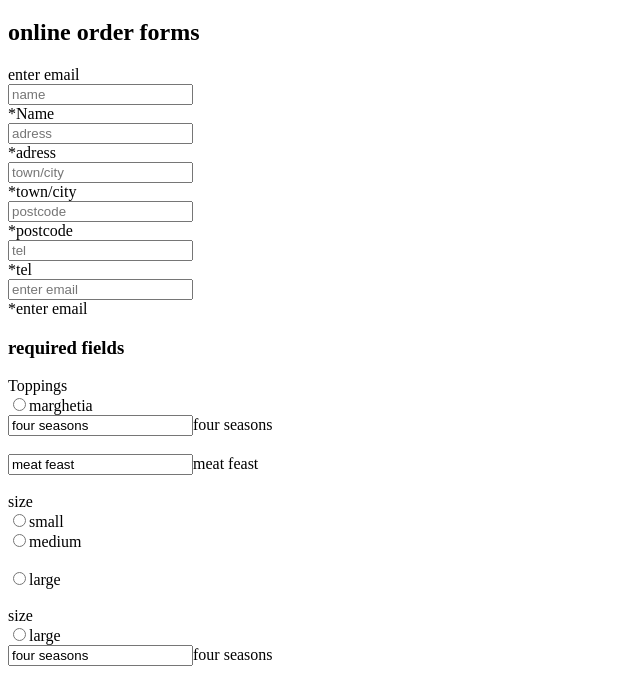
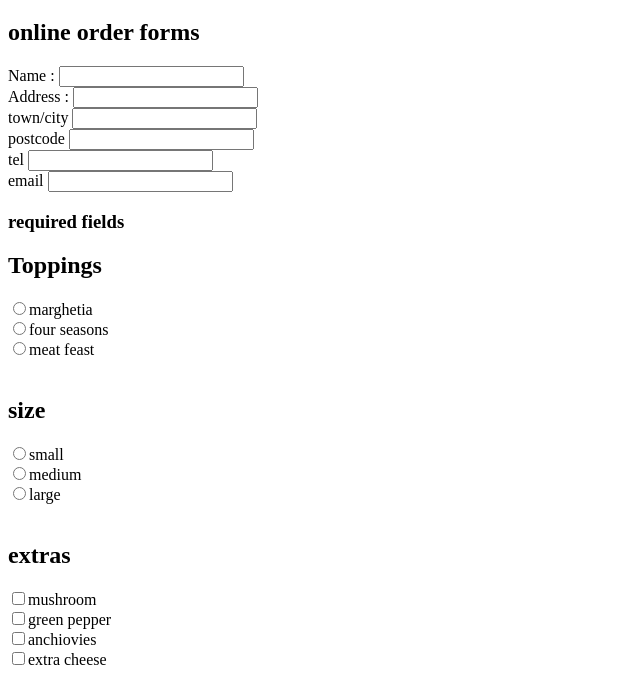
Before and after one commit to P-coder4/web-platform-3cljfr, a plain HTML site: page index.html in a window 1280 px wide. Shown: the part 61-742 px from the top of the page, without its empty margins (0-640 px from the left). Drawn offline with Linux system fonts and the light colour scheme.

Commit message:
1 file modified

```diff
--- a/index.html
+++ b/index.html
@@ -5,48 +5,48 @@
     <body>
       <h1>pete's pizza delivery</h1>
       <h2>online order forms</h2>
-      <label for="email">enter email</label><br>
-<input type="name" id="name" placeholder="name" required><br>
-<label for="name">*Name</label><br>
 
-<input type="adress" id="adress" placeholder="adress" required><br>
-<label for="adress">*adress</label><br>
+      <label for="email">Name : </label>
+<input type="name" id="Name" required><br>
 
-<input type="town/city" id="town/city" placeholder="town/city" required><br>
-<label for="town/city">*town/city</label><br>
+<label for="email">Address :</label>
+<input type="adress" id="adress"  required><br>
 
-<input type="postcode" id="postcode" placeholder="postcode" required><br>
-<label for="postcode">*postcode</label><br>
+<label for="town/city">town/city</label>
+<input type="town/city" id="town/city"  required><br>
 
-<input type="tel" id="tel" placeholder="tel" required><br>
-<label for="tel">*tel</label><br>
+<label for="postcode">postcode</label>
+<input type="postcode" id="postcode"  required><br>
 
-<input type="email" id="email" placeholder="enter email" required><br>
-<label for="email">*enter email</label><br>
+<label for="tel">tel</label>
+<input type="tel" id="tel"  required><br>
+
+<label for="email"> email</label>
+<input type="email" id="email" required><br>
+
      <h3>required fields</h3>
 
-     <label for="gender">Toppings</label><br>
+     <h2><label for="gender">Toppings</label><br></h2>
 <input type="radio" name="marghertia" value="marghetia">marghetia<br>
-<input type="four seasons" name="four seasons" value="four seasons">four seasons<br><br>
-<input type="meat feast" name="meat feast" value="meat feast">meat feast<br><br>
+<input type="radio" name="four seasons" value="four seasons">four seasons<br>
+<input type="radio" name="meat feast" value="meat feast">meat feast<br><br>
 
-<label for="gender">size</label><br>
+<h2><label for="gender">size</label><br></h2>
 <input type="radio" name="small" value="small">small<br>
-<input type="radio" name="medium" value="medium">medium<br><br>
+<input type="radio" name="medium" value="medium">medium<br>
 <input type="radio" name="large" value="large">large<br><br>
 
-<label for="gender">size</label><br>
-<input type="radio" name="large" value="large">large<br>
-<input type="four seasons" name="four seasons" value="four seasons">four seasons<br><br>
 
-<label for="extras">extras</label><br>
+
+<h2><label for="extras">extras</label><br></h2>
 <input type="checkbox" name="mushroom" id="mushroom" value="mushroom" required>mushroom<br>
 <input type="checkbox" name="green pepper" id="green pepper" value="green pepper" required>green pepper<br>
-<input type="checkbox" name="anchiovies" id="anchiovies" value="anchiovies" required>anchiovies<br><br>
+<input type="checkbox" name="anchiovies" id="anchiovies" value="anchiovies" required>anchiovies<br>
 <input type="checkbox" name="extra cheese" id="extra cheese" value="extra cheese" required>extra cheese<br><br>
-
-<input type="delivery instructions"><br><br>
-<textarea name="delivery instruction" id="" maxlength="100" cols="30" rows="10"></textarea><br><br>
+<label for=" preferred delivery "> prefrred delivery ...</label>
+<textarea name="delivery instruction" id="" maxlength="" cols="" rows=""></textarea><br>
+<label for="delivery instruction">delivery instruction...</label>
+<textarea name="delivery instruction" id="" maxlength="50" cols="20" rows="5"></textarea><br><br>
 <button type="submit" name="submit order">submit order</button>
 
     </body>
```
